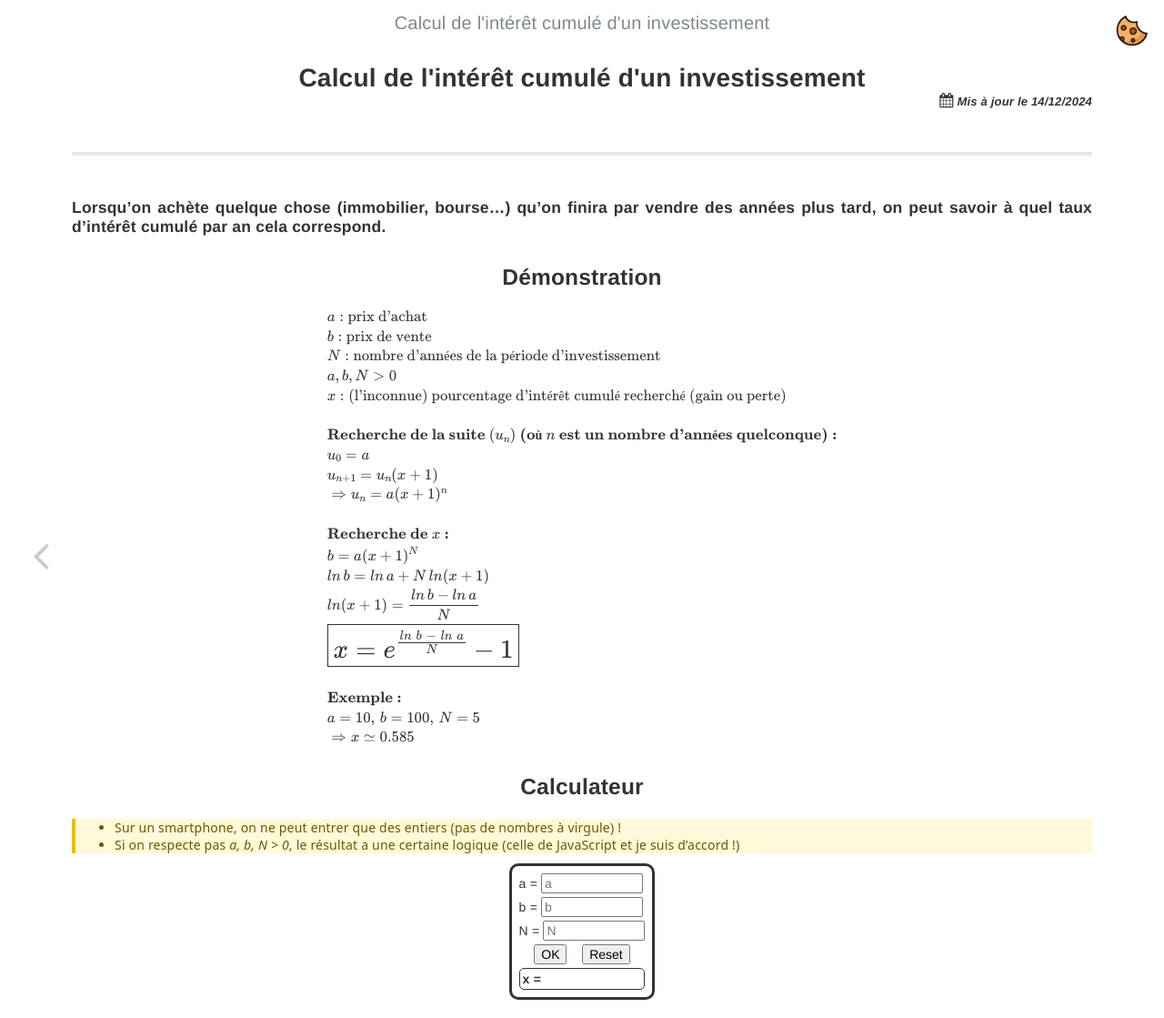
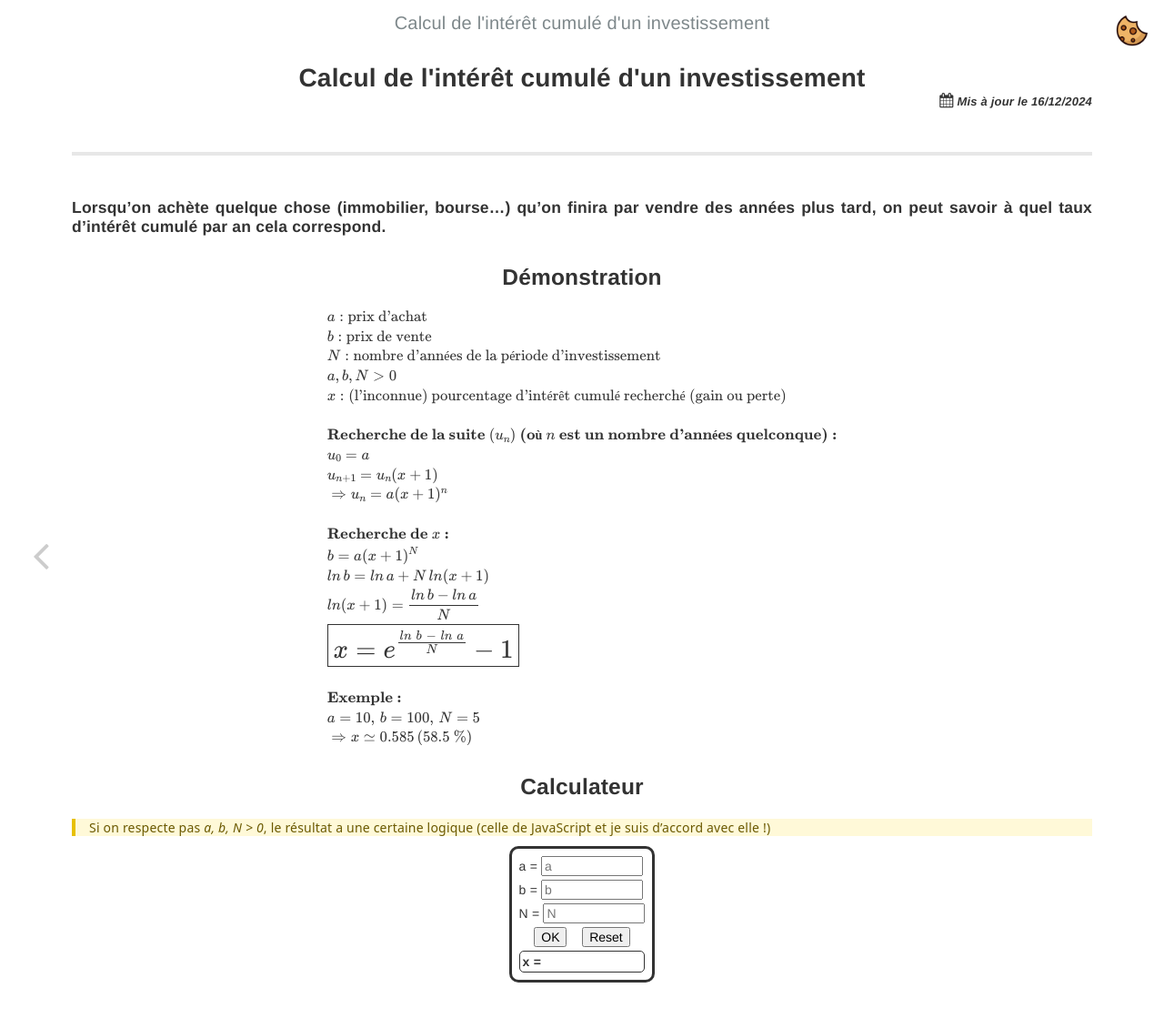
Before and after one commit to Grand-Dub/blog, a Jekyll site: the page built from _posts/divers/2024-12-12-recherche-interet.md, in a window 1280 px wide. Shown: the whole page at 91% size. Built offline with Jekyll 4.4.1, drawn with Linux system fonts in a browser that asks for light colours.

Commit message:
nombre à virgule sur smartphone

```diff
--- a/_posts/divers/2024-12-12-recherche-interet.md
+++ b/_posts/divers/2024-12-12-recherche-interet.md
@@ -1,6 +1,6 @@
 ---
 title: Calcul de l'intérêt cumulé d'un investissement
-date: 2024-12-14
+date: 2024-12-16
 category: Divers
 layout: post
 description: Calcul de l'intérêt cumulé d'un investissement
@@ -58,7 +58,7 @@ $$ \displaystyle
 & \\
 & \textbf{Exemple :} \\
 & a=10,\, b=100,\, N=5 \\
-& \Rightarrow x\simeq 0.585
+& \Rightarrow x\simeq 0.585 \, \text{(58.5 %)}
 
 \end{align}
 $$
@@ -67,8 +67,7 @@ Calculateur
 -----------
 {: style="text-align: center;"}
 
-> * Sur un smartphone, on ne peut entrer que des entiers (pas de nombres à virgule) !
-> * Si on respecte pas *a, b, N > 0*, le résultat a une certaine logique (celle de JavaScript et je suis d'accord !)
+> Si on respecte pas *a, b, N > 0*, le résultat a une certaine logique (celle de JavaScript et je suis d'accord avec elle !)
 {:.block-warning }
 
 <style>
@@ -102,18 +101,17 @@ input {
 
 <div class="flexCenter">
 <form id="calculateurForm">
+{% comment %}
+Avant les boutons OK & Reset, je vais générer les paramètres dynamiquement, ils sont de même type (quand il y en aura plein, ce sera plus facile)
+On peut rendre le calcul du résultat automatique/dynamique, cf : <https://developer.mozilla.org/en-US/docs/Web/HTML/Element/output>
+{% endcomment %}
+{% assign parametres= "a,b,N" | split: "," %}
+{% for p in parametres %}
 <div>
-  <label for="a">a =</label>
-  <input id="a" class="dataInput" type="number" step="any" placeholder="a" pattern="\d*" required="">
+  <label for="{{p}}">{{p}} =</label>
+  <input id="{{p}}" name="{{p}}" class="dataInput" type="number" inputmode="decimal" step="any" placeholder="{{p}}" pattern="[0-9]*" required="">
 </div>
-<div>
-  <label for="b">b =</label>
-  <input id="b" class="dataInput" type="number" step="any" placeholder="b" pattern="\d*" required="">
-</div>
-<div>
-  <label for="N">N =</label>
-  <input id="N" class="dataInput" type="number" step="any" placeholder="N" pattern="\d*" required="">
-</div>
+{% endfor %}
 <div id="ok" class="flexCenter">
   <input type="submit" value="OK">
   <input type="reset">
```
Also changed, not shown: 1 other file.
